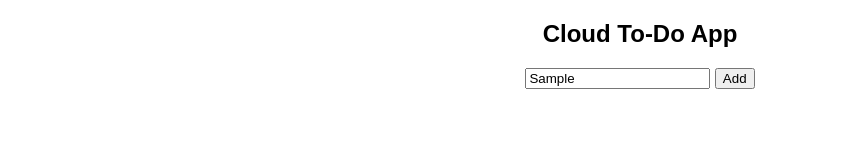
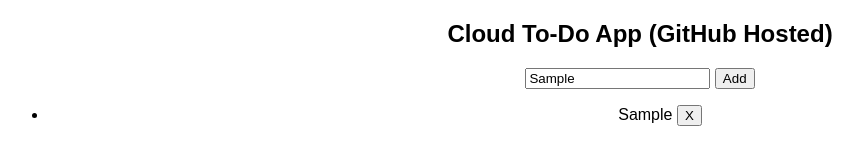
Before and after one commit to 23ai06-alt/cloud-todo-app, a website: page public/index.html in a window 1280 px wide. Both pictures are taken after typing "Sample" into the empty fields and a click on the button "Add". Shown: the whole page, without its empty margins (0-863 px from the left). Drawn offline with Linux system fonts and the light colour scheme; no server answers.

Commit message:
Update index.html

```diff
--- a/public/index.html
+++ b/public/index.html
@@ -5,49 +5,41 @@
 </head>
 <body style="text-align:center;font-family:sans-serif">
 
-    <h2>Cloud To-Do App</h2>
+<h2>Cloud To-Do App (GitHub Hosted)</h2>
 
-    <input id="task" placeholder="Enter task">
-    <button onclick="add()">Add</button>
+<input id="task" placeholder="Enter task">
+<button onclick="add()">Add</button>
 
-    <ul id="list"></ul>
+<ul id="list"></ul>
 
 <script>
-const API = "";
+let todos = JSON.parse(localStorage.getItem("todos")) || [];
 
-async function load() {
-    let res = await fetch(API + "/todos");
-    let data = await res.json();
+function save() {
+    localStorage.setItem("todos", JSON.stringify(todos));
+}
 
+function load() {
     let list = document.getElementById("list");
     list.innerHTML = "";
 
-    data.forEach(t => {
+    todos.forEach((t, i) => {
         let li = document.createElement("li");
-        li.innerHTML = t + " <button onclick=\"del('${t}')\">X</button>";
+        li.innerHTML = t + " <button onclick='del(" + i + ")'>X</button>";
         list.appendChild(li);
     });
 }
 
-async function add() {
-    let text = document.getElementById("task").value;
-
-    await fetch(API + "/add", {
-        method: "POST",
-        headers: {"Content-Type": "application/json"},
-        body: JSON.stringify({text})
-    });
-
+function add() {
+    let task = document.getElementById("task").value;
+    todos.push(task);
+    save();
     load();
 }
 
-async function del(text) {
-    await fetch(API + "/delete", {
-        method: "POST",
-        headers: {"Content-Type": "application/json"},
-        body: JSON.stringify({text})
-    });
-
+function del(i) {
+    todos.splice(i, 1);
+    save();
     load();
 }
 
```
